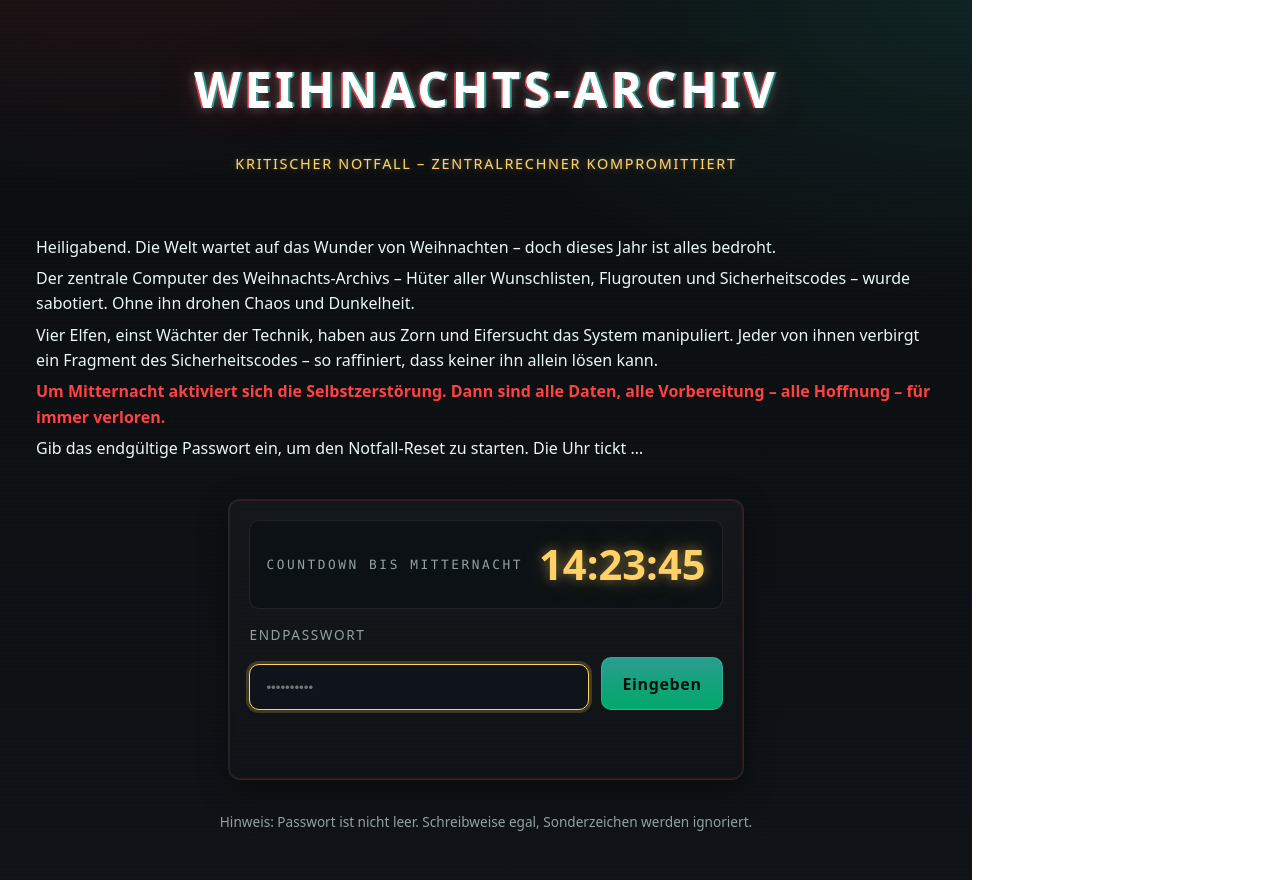
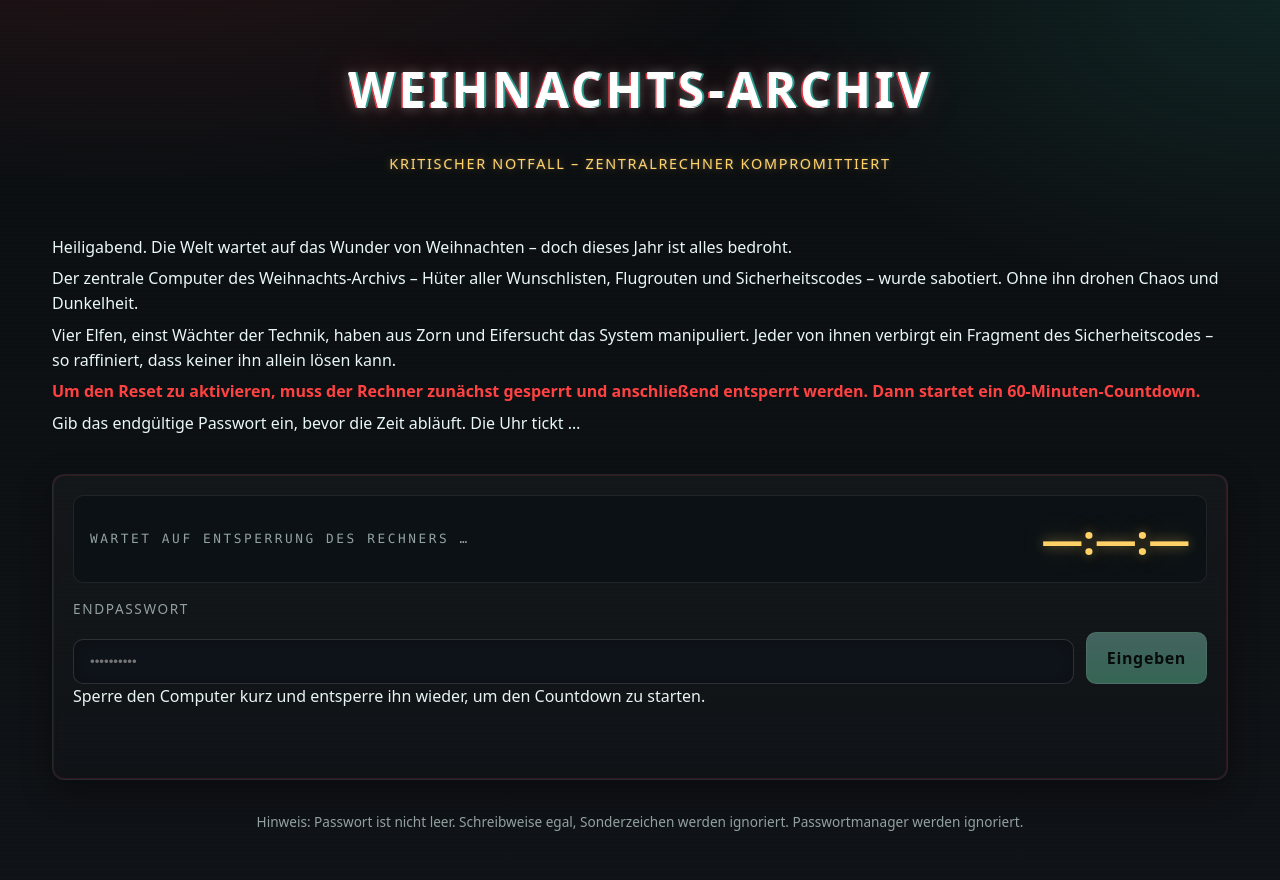
Before and after one commit to JariP5/xmas-escape-room, a React (Vite) app in the folder my-react-app/: page / in a window 1280 px wide. Built offline with nearby package versions, Linux system fonts and the light colour scheme.

Commit message:
Ticking time

```diff
--- a/my-react-app/src/App.css
+++ b/my-react-app/src/App.css
@@ -93,9 +93,8 @@
 }
 
 .story {
-  max-width: 900px;
-  margin: 0 auto;
-  padding: 1rem 1rem 0;
+  margin: 0;
+  padding: 1rem 2rem 0;
   line-height: 1.6;
   color: #e9f7f5;
 }
@@ -103,8 +102,7 @@
 .story .warning { color: var(--danger); font-weight: 600; }
 
 .panel {
-  max-width: 900px;
-  margin: 0.5rem auto 0;
+  margin: 0.5rem 2rem 0;
   background: linear-gradient(180deg, rgba(255,255,255,0.03), rgba(255,255,255,0.008));
   border: 1px solid rgba(255,255,255,0.08);
   border-radius: 12px;
--- a/my-react-app/src/App.tsx
+++ b/my-react-app/src/App.tsx
@@ -1,4 +1,4 @@
-import { useEffect, useMemo, useState } from 'react'
+import { useEffect, useState } from 'react'
 import './App.css'
 
 function formatTime(ms: number) {
@@ -11,18 +11,13 @@ function formatTime(ms: number) {
   return `${pad(hours)}:${pad(minutes)}:${pad(seconds)}`
 }
 
-function nextMidnight(from = new Date()) {
-  const d = new Date(from)
-  d.setHours(24, 0, 0, 0)
-  return d
-}
-
 function normalize(s: string) {
   return s
     .toLocaleUpperCase('de-DE')
     .replace(/[^A-Z0-9]/g, '')
 }
 
+const ONE_HOUR = 60 * 60 * 1000
 const DEFAULT_PASSWORD = 'WEIHNACHTEN'
 
 function App() {
@@ -31,25 +26,49 @@ function App() {
   const [solved, setSolved] = useState(false)
   const [destroyed, setDestroyed] = useState(false)
   const [feedback, setFeedback] = useState<string | null>(null)
+  const [deadlineTs, setDeadlineTs] = useState<number | null>(null)
+  const [hasLockedOnce, setHasLockedOnce] = useState(false)
+  const [hasStarted, setHasStarted] = useState(false)
 
-  const deadline = useMemo(() => nextMidnight(), [])
-  const timeLeft = Math.max(0, deadline.getTime() - now)
+  const timeLeft = deadlineTs ? Math.max(0, deadlineTs - now) : null
 
+  // Global ticker when active
   useEffect(() => {
-    if (solved || destroyed) return
+    if (solved || destroyed || !deadlineTs) return
     const t = setInterval(() => setNow(Date.now()), 1000)
     return () => clearInterval(t)
-  }, [solved, destroyed])
+  }, [solved, destroyed, deadlineTs])
 
+  // Handle finish
   useEffect(() => {
-    if (!solved && timeLeft === 0) {
+    if (!solved && deadlineTs && timeLeft === 0) {
       setDestroyed(true)
     }
-  }, [timeLeft, solved])
+  }, [timeLeft, solved, deadlineTs])
+
+  // Detect lock/unlock via Page Visibility API
+  useEffect(() => {
+    const onVis = () => {
+      const hidden = document.hidden
+      if (hidden) {
+        setHasLockedOnce(true)
+      } else {
+        if (!hasStarted && hasLockedOnce) {
+          const ts = Date.now() + ONE_HOUR
+          setDeadlineTs(ts)
+          setHasStarted(true)
+        }
+      }
+    }
+    document.addEventListener('visibilitychange', onVis)
+    // Initial check
+    onVis()
+    return () => document.removeEventListener('visibilitychange', onVis)
+  }, [hasStarted, hasLockedOnce])
 
   const handleSubmit = (e: React.FormEvent) => {
     e.preventDefault()
-    if (solved || destroyed) return
+    if (solved || destroyed || !deadlineTs) return
     const ok = normalize(input) === normalize(DEFAULT_PASSWORD)
     if (ok) {
       setSolved(true)
@@ -58,6 +77,8 @@ function App() {
       setFeedback('Falsches Passwort! Unbefugter Zugriff erkannt.')
     }
   }
+
+  const timerLabel = hasStarted && deadlineTs ? 'COUNTDOWN – RESTZEIT' : 'WARTET AUF ENTSPERRUNG DES RECHNERS …'
 
   return (
     <div className={`app ${solved ? 'state-solved' : ''} ${destroyed ? 'state-destroyed' : ''}`}>
@@ -78,34 +99,47 @@ function App() {
           Vier Elfen, einst Wächter der Technik, haben aus Zorn und Eifersucht das System manipuliert. Jeder von ihnen verbirgt ein Fragment des Sicherheitscodes – so raffiniert, dass keiner ihn allein lösen kann.
         </p>
         <p className="warning">
-          Um Mitternacht aktiviert sich die Selbstzerstörung. Dann sind alle Daten, alle Vorbereitung – alle Hoffnung – für immer verloren.
+          Um den Reset zu aktivieren, muss der Rechner zunächst gesperrt und anschließend entsperrt werden. Dann startet ein 60‑Minuten‑Countdown.
         </p>
         <p>
-          Gib das endgültige Passwort ein, um den Notfall-Reset zu starten. Die Uhr tickt …
+          Gib das endgültige Passwort ein, bevor die Zeit abläuft. Die Uhr tickt …
         </p>
       </section>
 
       <section className="panel">
         <div className="timer">
-          <span className="label">COUNTDOWN BIS MITTERNACHT</span>
-          <span className="value" aria-live="polite">{formatTime(timeLeft)}</span>
+          <span className="label">{timerLabel}</span>
+          <span className="value" aria-live="polite">{deadlineTs ? formatTime(timeLeft || 0) : '—:—:—'}</span>
         </div>
 
-        <form className="access" onSubmit={handleSubmit}>
+        <form className="access" onSubmit={handleSubmit} autoComplete="off">
           <label htmlFor="pw">ENDPASSWORT</label>
           <input
             id="pw"
+            name="archive-key"
             type="password"
             placeholder="••••••••••"
             value={input}
             onChange={(e) => setInput(e.target.value)}
-            disabled={solved || destroyed}
+            disabled={solved || destroyed || !deadlineTs}
             autoFocus
+            autoComplete="new-password"
+            inputMode="text"
+            spellCheck={false}
+            autoCapitalize="off"
+            aria-autocomplete="none"
+            data-1p-ignore
+            data-lpignore="true"
+            data-form-type="other"
           />
-          <button type="submit" disabled={solved || destroyed}>Eingeben</button>
+          <button type="submit" disabled={solved || destroyed || !deadlineTs}>Eingeben</button>
         </form>
 
-        {feedback && !solved && !destroyed && (
+        {(!deadlineTs && !destroyed && !solved) && (
+          <div className="feedback" role="status">Sperre den Computer kurz und entsperre ihn wieder, um den Countdown zu starten.</div>
+        )}
+
+        {feedback && !solved && !destroyed && deadlineTs && (
           <div className="feedback danger" role="alert">{feedback}</div>
         )}
 
@@ -119,13 +153,13 @@ function App() {
         {destroyed && !solved && (
           <div className="failure" role="alert">
             <h2>ZEIT ABGELAUFEN</h2>
-            <p>Selbstzerstörung ausgelöst. Archiv unrettbar zerstört.</p>
+            <p>Countdown erreicht 0. Archiv unrettbar zerstört.</p>
           </div>
         )}
       </section>
 
       <footer className="footer">
-        <span className="hint">Hinweis: Passwort ist nicht leer. Schreibweise egal, Sonderzeichen werden ignoriert.</span>
+        <span className="hint">Hinweis: Passwort ist nicht leer. Schreibweise egal, Sonderzeichen werden ignoriert. Passwortmanager werden ignoriert.</span>
       </footer>
     </div>
   )
```
